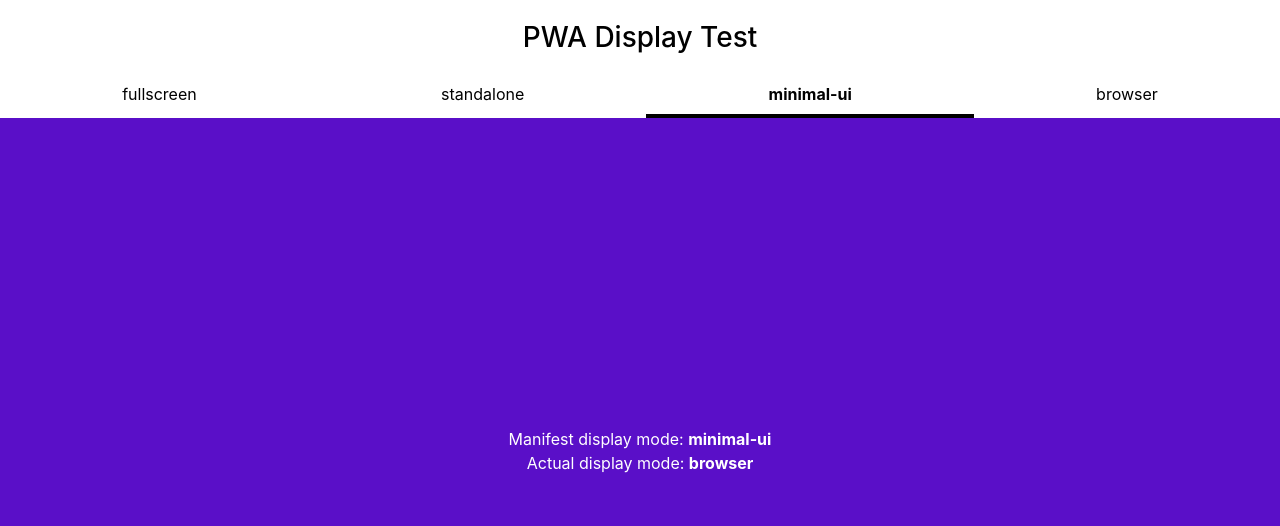
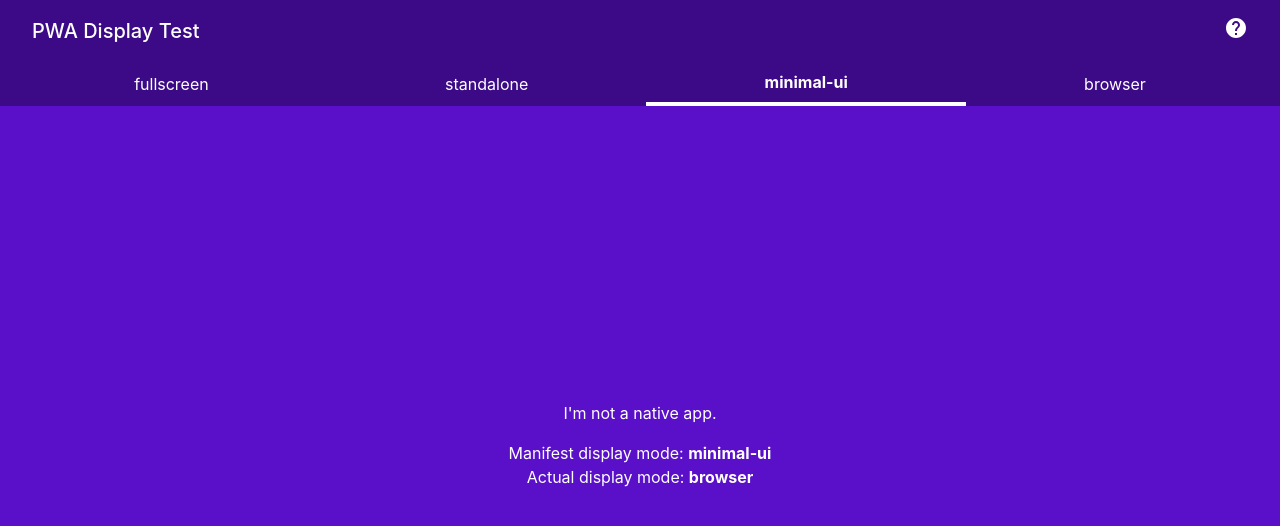
Before and after one commit to kublaj/PWADisplayTest, a plain HTML site: page minimal-ui/index.html in a window 1280 px wide. Drawn offline with Linux system fonts and the light colour scheme.

Commit message:
Improve header structure and style

```diff
--- a/browser/styles/main.css
+++ b/browser/styles/main.css
@@ -45,24 +45,36 @@ p {
    ========================================================================== */
 
 .header {
-    background: #fff;
-    color: #000;
+    background: rgba(0, 0, 0, 0.33);
+    color: #fff;
 }
 
-.header__title {
-    font-size: 1.75rem;
-    font-weight: 500;
-    margin: 0;
-    padding: 1rem;
+@media (min-width: 600px) {
+    .header {
+        padding: 0 1rem;
+    }
 }
 
-.header__nav {
+.header__row {
+    align-items: center;
     display: flex;
     flex-wrap: wrap;
 }
 
+.header__title {
+    flex-grow: 1;
+    font-size: 1.25rem;
+    font-weight: 500;
+    margin: 0;
+    padding: 1rem;
+    text-align: left;
+}
+
+.header__button {
+    padding: 1rem;
+}
+
 .header__link {
-    color: #000;
     flex-grow: 1;
     padding: 0.5rem 0;
 }
@@ -72,7 +84,7 @@ p {
 .header__nav[data-display-mode="minimal-ui"] .header__link[data-display-mode="minimal-ui"],
 .header__nav[data-display-mode="browser"] .header__link[data-display-mode="browser"]
 {
-    border-bottom: 4px solid #000;
+    border-bottom: 4px solid #fff;
     font-weight: bold;
 }
 
--- a/browser/sw.js
+++ b/browser/sw.js
@@ -21,11 +21,11 @@ importScripts("https://storage.googleapis.com/workbox-cdn/releases/3.2.0/workbox
 self.__precacheManifest = [
   {
     "url": "index.html",
-    "revision": "330b8cc801fb1f0c60a647fa5bbcc3f8"
+    "revision": "b447f0dcbba93dbe14654f99f2fb3f60"
   },
   {
     "url": "styles/main.css",
-    "revision": "93ecc6208bb42090976795c43a59adb1"
+    "revision": "cf74887e8daa2f314942637ad1f3ba11"
   },
   {
     "url": "styles/normalize.css",
--- a/fullscreen/styles/main.css
+++ b/fullscreen/styles/main.css
@@ -45,24 +45,36 @@ p {
    ========================================================================== */
 
 .header {
-    background: #fff;
-    color: #000;
+    background: rgba(0, 0, 0, 0.33);
+    color: #fff;
 }
 
-.header__title {
-    font-size: 1.75rem;
-    font-weight: 500;
-    margin: 0;
-    padding: 1rem;
+@media (min-width: 600px) {
+    .header {
+        padding: 0 1rem;
+    }
 }
 
-.header__nav {
+.header__row {
+    align-items: center;
     display: flex;
     flex-wrap: wrap;
 }
 
+.header__title {
+    flex-grow: 1;
+    font-size: 1.25rem;
+    font-weight: 500;
+    margin: 0;
+    padding: 1rem;
+    text-align: left;
+}
+
+.header__button {
+    padding: 1rem;
+}
+
 .header__link {
-    color: #000;
     flex-grow: 1;
     padding: 0.5rem 0;
 }
@@ -72,7 +84,7 @@ p {
 .header__nav[data-display-mode="minimal-ui"] .header__link[data-display-mode="minimal-ui"],
 .header__nav[data-display-mode="browser"] .header__link[data-display-mode="browser"]
 {
-    border-bottom: 4px solid #000;
+    border-bottom: 4px solid #fff;
     font-weight: bold;
 }
 
--- a/fullscreen/sw.js
+++ b/fullscreen/sw.js
@@ -21,11 +21,11 @@ importScripts("https://storage.googleapis.com/workbox-cdn/releases/3.2.0/workbox
 self.__precacheManifest = [
   {
     "url": "index.html",
-    "revision": "330b8cc801fb1f0c60a647fa5bbcc3f8"
+    "revision": "b447f0dcbba93dbe14654f99f2fb3f60"
   },
   {
     "url": "styles/main.css",
-    "revision": "93ecc6208bb42090976795c43a59adb1"
+    "revision": "cf74887e8daa2f314942637ad1f3ba11"
   },
   {
     "url": "styles/normalize.css",
--- a/minimal-ui/index.html
+++ b/minimal-ui/index.html
@@ -9,8 +9,8 @@
 
     <link rel="manifest" href="manifest.webmanifest">
 
-    <link rel="stylesheet" href="styles/normalize.css">
-    <link rel="stylesheet" href="styles/main.css">
+    <link rel="stylesheet" href="/minimal-ui/styles/normalize.css">
+    <link rel="stylesheet" href="/minimal-ui/styles/main.css">
 
     <meta name="theme-color" content="#5A0FC8">
 </head>
@@ -18,16 +18,22 @@
 <body>
 
     <header class="header">
-        <h1 class="header__title">PWA Display Test</h1>
-        <nav class="header__nav" data-display-mode="minimal-ui">
+        <div class="header__row">
+            <h1 class="header__title">PWA Display Test</h1>
+            <a class="header__button" href="https://github.com/hwalab-developer/PWADisplayTest" target="_blank">
+                <img src="/minimal-ui/images/icons/baseline-help-24px.svg" alt="Help">
+            </a>
+        </div>
+        <nav class="header__row header__nav" data-display-mode="minimal-ui">
             <a class="header__link" href="/fullscreen/" data-display-mode="fullscreen">fullscreen</a>
             <a class="header__link" href="/standalone/" data-display-mode="standalone">standalone</a>
             <a class="header__link" href="/minimal-ui/" data-display-mode="minimal-ui">minimal-ui</a>
-            <a class="header__link" href="/browser/"    data-display-mode="browser">browser</a>
+            <a class="header__link" href="/browser/" data-display-mode="browser">browser</a>
         </nav>
     </header>
 
     <main class="main">
+        <p>I'm not a native app.</p>
         <p class="mb--0">Manifest display mode:
             <strong>minimal-ui</strong>
         </p>
--- a/minimal-ui/styles/main.css
+++ b/minimal-ui/styles/main.css
@@ -45,24 +45,36 @@ p {
    ========================================================================== */
 
 .header {
-    background: #fff;
-    color: #000;
+    background: rgba(0, 0, 0, 0.33);
+    color: #fff;
 }
 
-.header__title {
-    font-size: 1.75rem;
-    font-weight: 500;
-    margin: 0;
-    padding: 1rem;
+@media (min-width: 600px) {
+    .header {
+        padding: 0 1rem;
+    }
 }
 
-.header__nav {
+.header__row {
+    align-items: center;
     display: flex;
     flex-wrap: wrap;
 }
 
+.header__title {
+    flex-grow: 1;
+    font-size: 1.25rem;
+    font-weight: 500;
+    margin: 0;
+    padding: 1rem;
+    text-align: left;
+}
+
+.header__button {
+    padding: 1rem;
+}
+
 .header__link {
-    color: #000;
     flex-grow: 1;
     padding: 0.5rem 0;
 }
@@ -72,7 +84,7 @@ p {
 .header__nav[data-display-mode="minimal-ui"] .header__link[data-display-mode="minimal-ui"],
 .header__nav[data-display-mode="browser"] .header__link[data-display-mode="browser"]
 {
-    border-bottom: 4px solid #000;
+    border-bottom: 4px solid #fff;
     font-weight: bold;
 }
 
--- a/minimal-ui/sw.js
+++ b/minimal-ui/sw.js
@@ -21,11 +21,11 @@ importScripts("https://storage.googleapis.com/workbox-cdn/releases/3.2.0/workbox
 self.__precacheManifest = [
   {
     "url": "index.html",
-    "revision": "330b8cc801fb1f0c60a647fa5bbcc3f8"
+    "revision": "b447f0dcbba93dbe14654f99f2fb3f60"
   },
   {
     "url": "styles/main.css",
-    "revision": "93ecc6208bb42090976795c43a59adb1"
+    "revision": "cf74887e8daa2f314942637ad1f3ba11"
   },
   {
     "url": "styles/normalize.css",
--- a/standalone/styles/main.css
+++ b/standalone/styles/main.css
@@ -45,24 +45,36 @@ p {
    ========================================================================== */
 
 .header {
-    background: #fff;
-    color: #000;
+    background: rgba(0, 0, 0, 0.33);
+    color: #fff;
 }
 
-.header__title {
-    font-size: 1.75rem;
-    font-weight: 500;
-    margin: 0;
-    padding: 1rem;
+@media (min-width: 600px) {
+    .header {
+        padding: 0 1rem;
+    }
 }
 
-.header__nav {
+.header__row {
+    align-items: center;
     display: flex;
     flex-wrap: wrap;
 }
 
+.header__title {
+    flex-grow: 1;
+    font-size: 1.25rem;
+    font-weight: 500;
+    margin: 0;
+    padding: 1rem;
+    text-align: left;
+}
+
+.header__button {
+    padding: 1rem;
+}
+
 .header__link {
-    color: #000;
     flex-grow: 1;
     padding: 0.5rem 0;
 }
@@ -72,7 +84,7 @@ p {
 .header__nav[data-display-mode="minimal-ui"] .header__link[data-display-mode="minimal-ui"],
 .header__nav[data-display-mode="browser"] .header__link[data-display-mode="browser"]
 {
-    border-bottom: 4px solid #000;
+    border-bottom: 4px solid #fff;
     font-weight: bold;
 }
 
--- a/standalone/sw.js
+++ b/standalone/sw.js
@@ -21,11 +21,11 @@ importScripts("https://storage.googleapis.com/workbox-cdn/releases/3.2.0/workbox
 self.__precacheManifest = [
   {
     "url": "index.html",
-    "revision": "330b8cc801fb1f0c60a647fa5bbcc3f8"
+    "revision": "b447f0dcbba93dbe14654f99f2fb3f60"
   },
   {
     "url": "styles/main.css",
-    "revision": "93ecc6208bb42090976795c43a59adb1"
+    "revision": "cf74887e8daa2f314942637ad1f3ba11"
   },
   {
     "url": "styles/normalize.css",
```
Also changed, not shown: browser/index.html (+11 -5 lines), fullscreen/index.html (+11 -5 lines), standalone/index.html (+11 -5 lines), browser/images/icons/baseline-help-24px.svg (added), fullscreen/images/icons/baseline-help-24px.svg (added), minimal-ui/images/icons/baseline-help-24px.svg (added), standalone/images/icons/baseline-help-24px.svg (added).
